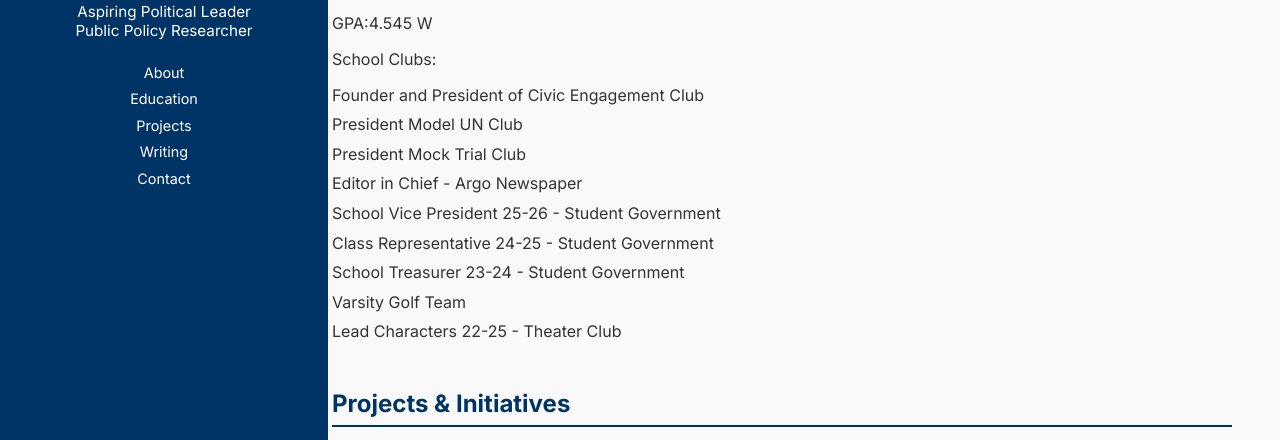
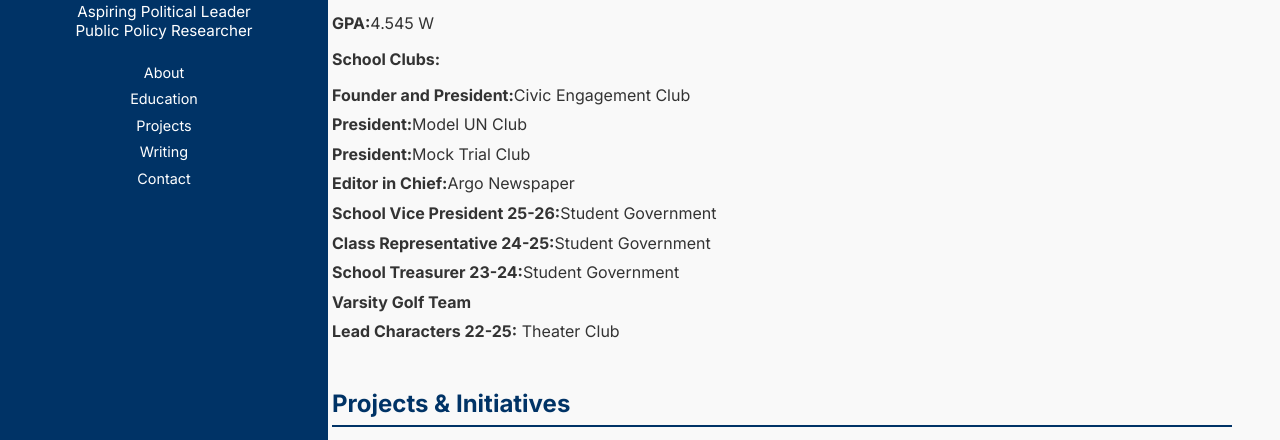
Before and after one commit to JayC124/jaychavan.github.io, a plain HTML site: page index.html in a window 1280 px wide. Shown: the part 286-726 px from the top of the page. Drawn offline with Linux system fonts and the light colour scheme.

Commit message:
Update index.html

```diff
--- a/index.html
+++ b/index.html
@@ -112,18 +112,18 @@
      <section id="education">
       <h2>Education</h2>
       <p><strong>Rutgers Preparatory School</strong> — Class of 2026</p>
-      <p>GPA:4.545 W</p>
-       <p>School Clubs:
+      <p><strong>GPA:</strong>4.545 W</p>
+       <p><strong>School Clubs:</strong>
       <ul>
-        <li>Founder and President of Civic Engagement Club</li>
-        <li>President Model UN Club</li>
-        <li>President Mock Trial Club</li>
-        <li>Editor in Chief - Argo Newspaper</li>
-        <li>School Vice President 25-26 - Student Government</li>
-        <li>Class Representative 24-25 - Student Government</li>
-        <li>School Treasurer 23-24 - Student Government</li>
-        <li>Varsity Golf Team</li>
-        <li>Lead Characters 22-25 - Theater Club</li>
+        <li><strong>Founder and President:</strong>Civic Engagement Club</li>
+        <li><strong>President:</strong>Model UN Club</li>
+        <li><strong>President:</strong>Mock Trial Club</li>
+        <li><strong>Editor in Chief:</strong>Argo Newspaper</li>
+        <li><strong>School Vice President 25-26:</strong>Student Government</li>
+        <li><strong>Class Representative 24-25:</strong>Student Government</li>
+        <li><strong>School Treasurer 23-24:</strong>Student Government</li>
+        <li><strong>Varsity Golf Team</strong></li>
+        <li><strong>Lead Characters 22-25:</strong> Theater Club</li>
       </ul>
        </p>
     </section>
```
